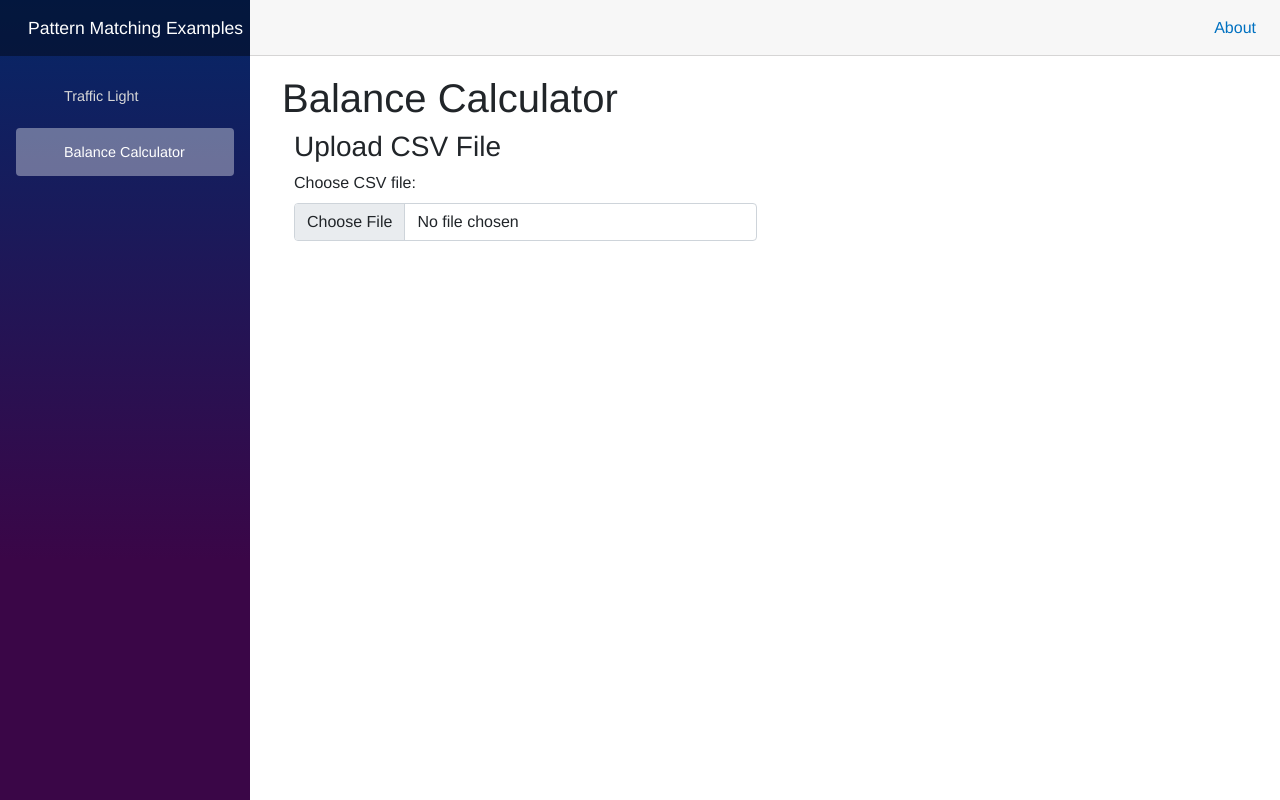
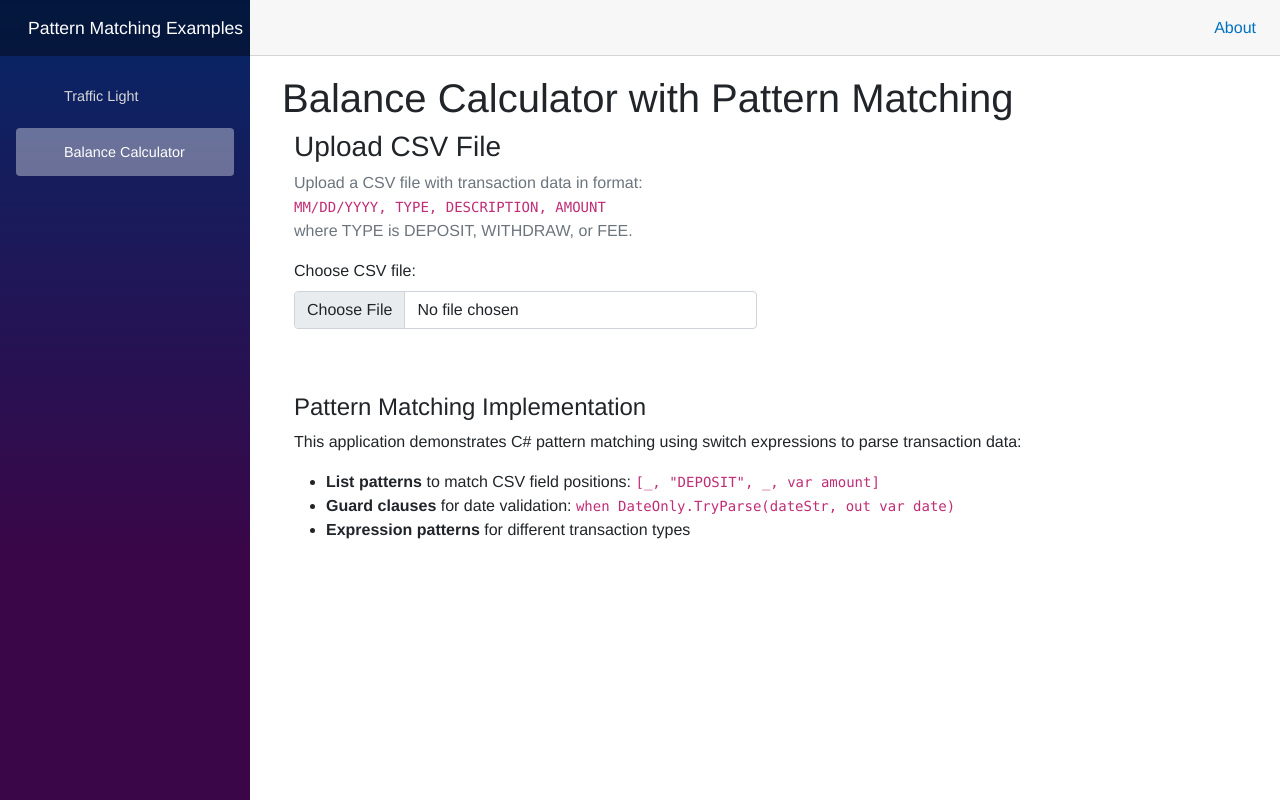
Before and after one commit to CNILearn/thrive2025, an ASP.NET Core app: page /balance in a window 1280 px wide. Run offline with ASP.NET Core 8, Linux system fonts and the light colour scheme; style sheets or scripts are compiled from the project's sources.

Commit message:
Add documentation and enhanced UI for balance calculator
Co-authored-by: christiannagel <1908285+christiannagel@users.noreply.github.com>

```diff
--- a/TrafficLightBlazor/Pages/Balance.razor
+++ b/TrafficLightBlazor/Pages/Balance.razor
@@ -4,12 +4,17 @@
 
 <PageTitle>Balance Calculator</PageTitle>
 
-<h1>Balance Calculator</h1>
+<h1>Balance Calculator with Pattern Matching</h1>
 
 <div class="container">
     <div class="row">
         <div class="col-md-6">
             <h3>Upload CSV File</h3>
+            <p class="text-muted">
+                Upload a CSV file with transaction data in format:<br/>
+                <code>MM/DD/YYYY, TYPE, DESCRIPTION, AMOUNT</code><br/>
+                where TYPE is DEPOSIT, WITHDRAW, or FEE.
+            </p>
             <div class="mb-3">
                 <label for="csvFile" class="form-label">Choose CSV file:</label>
                 <InputFile id="csvFile" OnChange="HandleFileSelection" class="form-control" accept=".csv" />
@@ -81,6 +86,18 @@
             </div>
         </div>
     }
+
+    <div class="row mt-5">
+        <div class="col-12">
+            <h4>Pattern Matching Implementation</h4>
+            <p>This application demonstrates C# pattern matching using switch expressions to parse transaction data:</p>
+            <ul>
+                <li><strong>List patterns</strong> to match CSV field positions: <code>[_, "DEPOSIT", _, var amount]</code></li>
+                <li><strong>Guard clauses</strong> for date validation: <code>when DateOnly.TryParse(dateStr, out var date)</code></li>
+                <li><strong>Expression patterns</strong> for different transaction types</li>
+            </ul>
+        </div>
+    </div>
 </div>
 
 @code {
```
